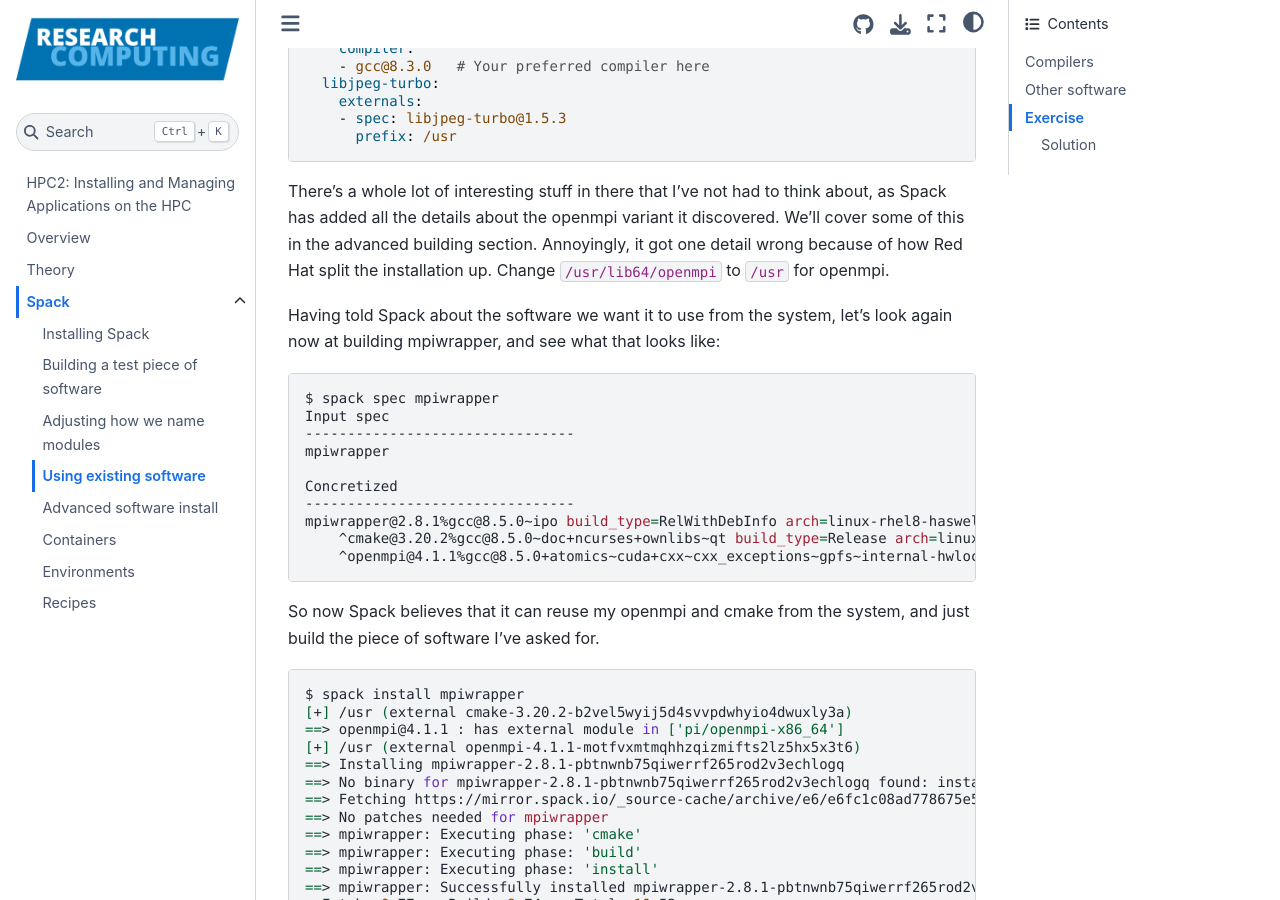
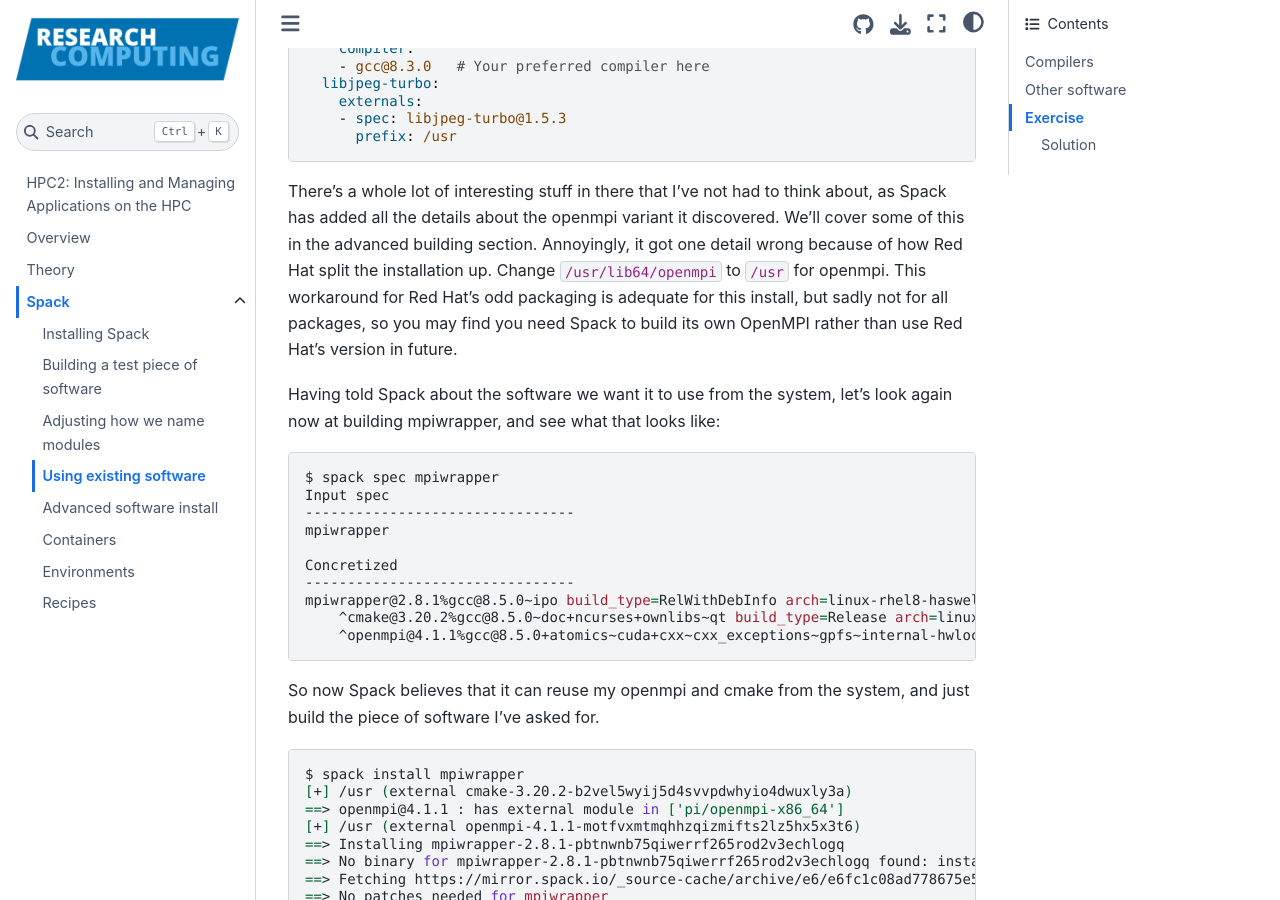
Before and after one commit to ARCTraining/hpc2-software, a Jupyter Book: the page built from book/course/spack/existing.md, in a window 1280 px wide and 900 px high, scrolled down 2310 px. Built offline with Jupyter Book 1.0.4 settings and Sphinx 7.4.7 and the Sphinx Book theme 1.1.4, drawn with Linux system fonts in a browser that asks for light colours.

Commit message:
Add Red Hat caveat about Spack OpenMPI

```diff
--- a/book/course/spack/existing.md
+++ b/book/course/spack/existing.md
@@ -173,7 +173,10 @@ There's a whole lot of interesting stuff in there that I've not had to think
 about, as Spack has added all the details about the openmpi variant it
 discovered.  We'll cover some of this in the advanced building section.
 Annoyingly, it got one detail wrong because of how Red Hat split the
-installation up.  Change `/usr/lib64/openmpi` to `/usr` for openmpi.
+installation up.  Change `/usr/lib64/openmpi` to `/usr` for openmpi.  This
+workaround for Red Hat's odd packaging is adequate for this install, but sadly
+not for all packages, so you may find you need Spack to build its own OpenMPI
+rather than use Red Hat's version in future.
 
 Having told Spack about the software we want it to use from the system, let's
 look again now at building mpiwrapper, and see what that looks like:
```
